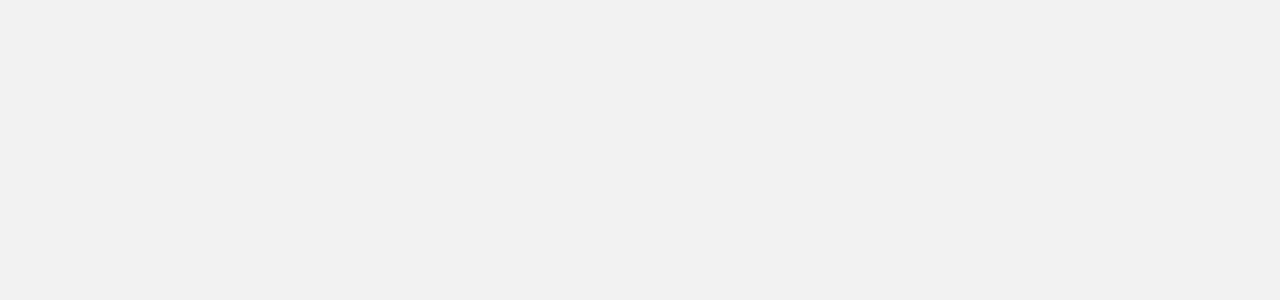
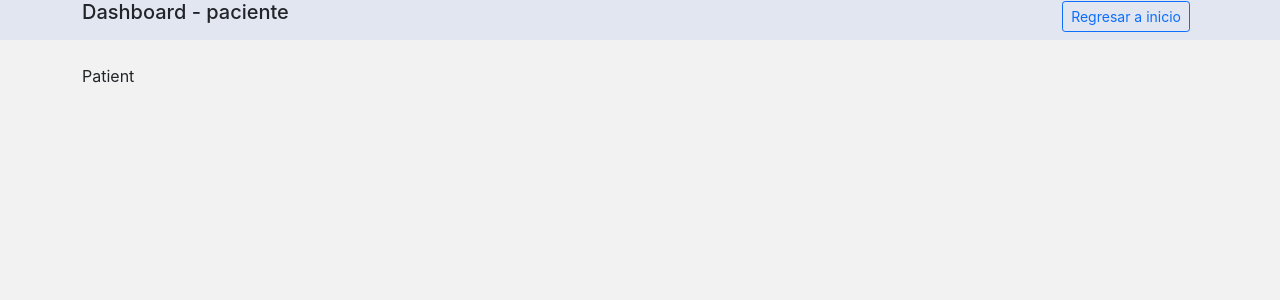
Before and after one commit to HospiCloud-Team/hospicloud-frontend, a React (Create React App) app: page /paciente in a window 1280 px wide. Shown: the top 300 px of the page. Built offline with nearby package versions, Linux system fonts and the light colour scheme; sample sign-in values are in the browser's storage.

Commit message:
AB-100: add dashboardLayout

```diff
--- /dev/null
+++ b/src/components/DashboardHeader.tsx
@@ -0,0 +1,31 @@
+import styled from "@emotion/styled";
+import { useHistory } from "react-router";
+import routes from "../router/constantRoutes.json";
+
+const Header = styled.nav`
+  background-color: #e1e6f0;
+  padding-bottom: 0.5rem;
+`;
+
+interface DashboardHeaderProps {
+  userRole: string;
+}
+
+const DashboardHeader = ({ userRole }: DashboardHeaderProps) => {
+  const history = useHistory();
+  return (
+    <Header>
+      <div className="container-fluid container-md d-block d-sm-flex justify-content-between align-items-center">
+        <h5>Dashboard - {userRole}</h5>
+        <button
+          className="btn btn-outline-primary btn-sm me-2"
+          onClick={() => history.push(routes.HOME)}
+        >
+          Regresar a inicio
+        </button>
+      </div>
+    </Header>
+  );
+};
+
+export default DashboardHeader;
--- a/src/components/HospitalList.tsx
+++ /dev/null
@@ -1,5 +0,0 @@
-const HospitalList = () => {
-  return <div>Hospicloud</div>;
-};
-
-export default HospitalList;
--- a/src/components/LandingHeader.tsx
+++ b/src/components/LandingHeader.tsx
@@ -3,6 +3,7 @@ import { useHistory } from "react-router";
 import { Link } from "react-router-dom";
 import { ReactComponent as LongLogo } from "../resources/longLogo.svg";
 import routes from "../router/constantRoutes.json";
+import roles from "../constants/constantsRoles.json";
 
 const Header = styled.nav`
   background-color: #e1e6f0;
@@ -11,12 +12,27 @@ const Header = styled.nav`
 
 const LandingHeader = () => {
   const history = useHistory();
+
+  const userRole: string | null = localStorage.getItem("userRole") ?? null;
+
   return (
     <Header>
       <div className="container-fluid container-md d-block d-sm-flex justify-content-between align-items-center">
         <Link to={routes.HOME}>
           <LongLogo />
         </Link>
+        {localStorage.getItem("authToken") ? (
+          <button
+            className="btn btn-primary btn-sm me-2"
+            onClick={() => {
+              if (userRole === roles.PATIENT) history.push(routes.PATIENT);
+              else if (userRole === roles.DOCTOR) history.push(routes.DOCTOR);
+              else if (userRole === roles.ADMIN) history.push(routes.ADMIN);
+            }}
+          >
+            Ir a perfil de {userRole}
+          </button>
+        ) : (
           <div>
             <button className="btn btn-outline-primary btn-sm me-2">
               Registra tu hospital
@@ -28,6 +44,7 @@ const LandingHeader = () => {
               Iniciar Sesion / Registrate
             </button>
           </div>
+        )}
       </div>
     </Header>
   );
--- /dev/null
+++ b/src/constants/constantsRoles.json
@@ -0,0 +1,5 @@
+{
+  "ADMIN": "admin",
+  "DOCTOR": "doctor",
+  "PATIENT": "paciente"
+}
--- /dev/null
+++ b/src/layout/DashboardLayout.tsx
@@ -0,0 +1,18 @@
+import { ReactNode } from "react";
+import DashboardHeader from "../components/DashboardHeader";
+
+interface DashboardLayoutProps {
+  children: ReactNode;
+  userRole: string;
+}
+
+const DashboardLayout = ({ children, userRole }: DashboardLayoutProps) => {
+  return (
+    <>
+      <DashboardHeader userRole={userRole} />
+      <div className="container-fluid container-md my-4">{children}</div>
+    </>
+  );
+};
+
+export default DashboardLayout;
--- /dev/null
+++ b/src/pages/DashboardAdmin/index.tsx
@@ -0,0 +1,12 @@
+import DashboardLayout from "../../layout/DashboardLayout";
+import roles from "../../constants/constantsRoles.json";
+
+const DashboardAdmin = () => {
+  return (
+    <DashboardLayout userRole={roles.ADMIN}>
+      <div>Admin</div>
+    </DashboardLayout>
+  );
+};
+
+export default DashboardAdmin;
--- /dev/null
+++ b/src/pages/DashboardDoctor/index.tsx
@@ -0,0 +1,12 @@
+import DashboardLayout from "../../layout/DashboardLayout";
+import roles from "../../constants/constantsRoles.json";
+
+const DashboardDoctor = () => {
+  return (
+    <DashboardLayout userRole={roles.DOCTOR}>
+      <div>Doctor</div>
+    </DashboardLayout>
+  );
+};
+
+export default DashboardDoctor;
--- /dev/null
+++ b/src/pages/DashboardPatient/index.tsx
@@ -0,0 +1,12 @@
+import DashboardLayout from "../../layout/DashboardLayout";
+import roles from "../../constants/constantsRoles.json";
+
+const DashboardPatient = () => {
+  return (
+    <DashboardLayout userRole={roles.PATIENT}>
+      <div>Patient</div>
+    </DashboardLayout>
+  );
+};
+
+export default DashboardPatient;
--- a/src/router/PrivateRoute.tsx
+++ b/src/router/PrivateRoute.tsx
@@ -9,7 +9,7 @@ const PrivateRoute = ({ children, ...rest }: RouteProps<string>) => {
         return localStorage.getItem("authToken") ? (
           children
         ) : (
-          <Redirect to={routes.LOGIN} />
+          <Redirect to={routes.HOME} />
         );
       }}
     />
--- a/src/router/constantRoutes.json
+++ b/src/router/constantRoutes.json
@@ -1,5 +1,8 @@
 {
   "HOME": "/",
   "LOGIN": "/login",
-  "HOSPITALS": "/hospitals"
+  "HOSPITALS": "/hospitales",
+  "DOCTOR": "/doctor",
+  "PATIENT": "/paciente",
+  "ADMIN": "/admin"
 }
--- a/src/router/index.tsx
+++ b/src/router/index.tsx
@@ -3,6 +3,10 @@ import routes from "./constantRoutes.json";
 import LandingPage from "../pages/LandingPage";
 import LoginPage from "../pages/LoginPage";
 import HospitalDetail from "../pages/HospitalDetail";
+import PrivateRoute from "./PrivateRoute";
+import DashboardPatient from "../pages/DashboardPatient";
+import DashboardDoctor from "../pages/DashboardDoctor";
+import DashboardAdmin from "../pages/DashboardAdmin";
 
 const Routes = () => {
   return (
@@ -16,6 +20,15 @@ const Routes = () => {
       <Route path={`${routes.HOSPITALS}/:id`}>
         <HospitalDetail />
       </Route>
+      <PrivateRoute path={routes.PATIENT}>
+        <DashboardPatient />
+      </PrivateRoute>
+      <PrivateRoute path={routes.DOCTOR}>
+        <DashboardDoctor />
+      </PrivateRoute>
+      <PrivateRoute path={routes.ADMIN}>
+        <DashboardAdmin />
+      </PrivateRoute>
     </Switch>
   );
 };
```
Lines whose indentation alone changed are shown as unchanged.
